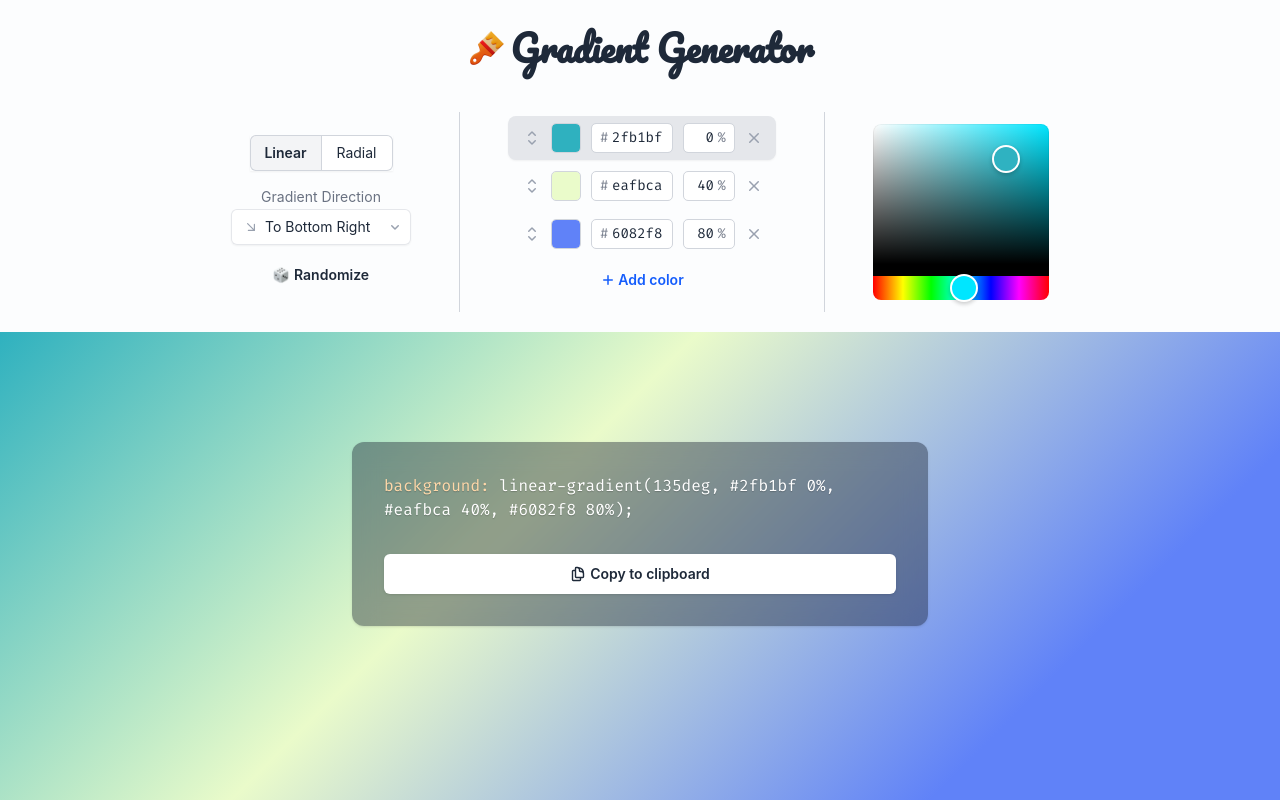
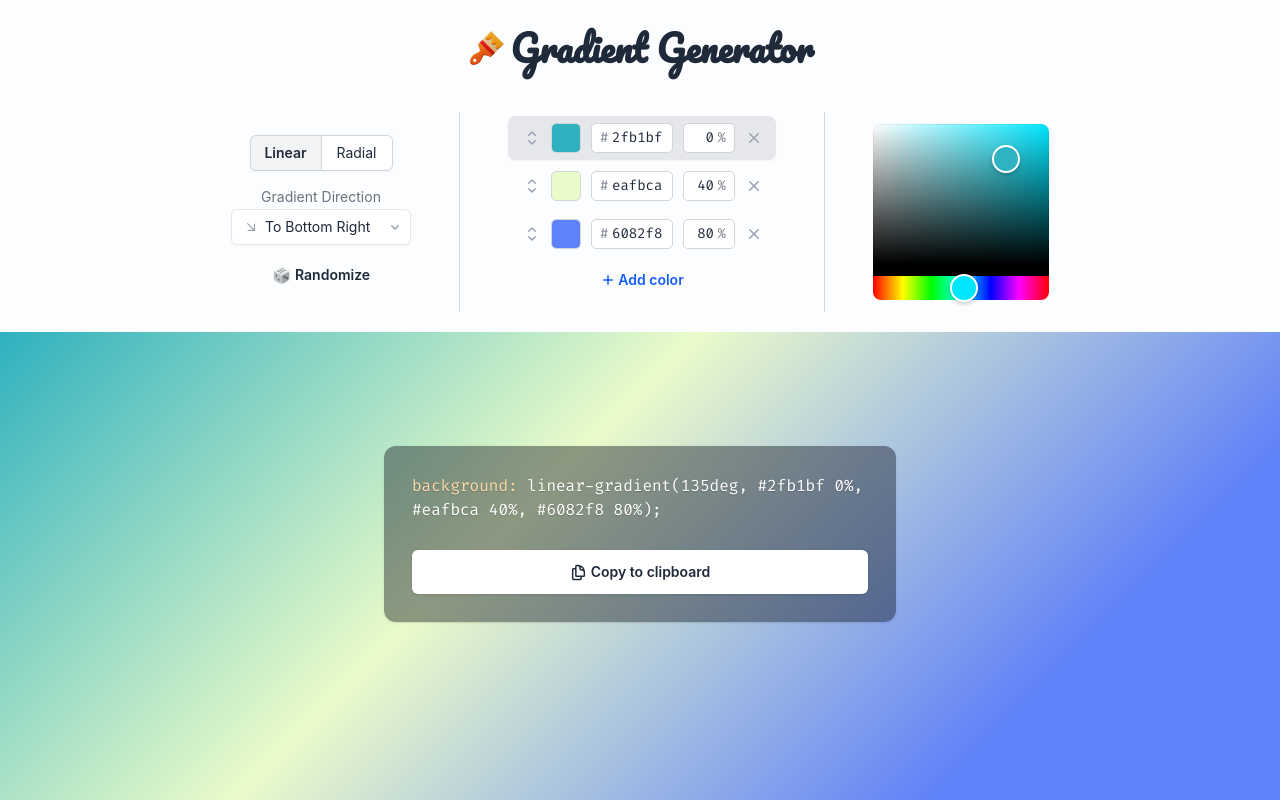
Before and after one commit to azimmerly/gradient-generator, a React (Vite) app: page / in a window 1280 px wide. Built offline with nearby package versions, Linux system fonts and the light colour scheme.

Commit message:
Style updates

```diff
--- a/src/components/ColorStop.tsx
+++ b/src/components/ColorStop.tsx
@@ -122,7 +122,6 @@ export const ColorStop = ({ stop }: ColorStopProps) => {
         )}
       >
         <XMarkIcon
-          strokeWidth={2}
           className={twMerge(
             "size-5 transition",
             disableRemove
--- a/src/components/ColorStops.tsx
+++ b/src/components/ColorStops.tsx
@@ -56,7 +56,7 @@ export const ColorStops = () => {
           onClick={addStop}
           className="mt-2 flex w-fit cursor-pointer items-center gap-0.5 text-sm font-semibold text-blue-600 transition-opacity hover:opacity-80 lg:mt-2.5"
         >
-          <PlusIcon strokeWidth={2} className="size-4" />
+          <PlusIcon className="size-4" />
           Add color
         </Button>
       )}
--- a/src/components/GradientPreview.tsx
+++ b/src/components/GradientPreview.tsx
@@ -24,9 +24,9 @@ export const GradientPreview = () => {
   return (
     <div
       style={{ background: gradientCSS }}
-      className="grid min-h-110 w-full flex-1 place-items-center p-2"
+      className="grid min-h-110 w-full flex-1 place-items-center p-2.5"
     >
-      <div className="-mt-8 flex max-w-xl flex-col items-center gap-4 rounded-xl bg-gray-900/40 p-4 shadow backdrop-blur-md lg:-mt-16 lg:gap-8 lg:p-8">
+      <div className="-mt-8 flex max-w-lg flex-col items-center gap-4 rounded-xl bg-gray-950/40 p-4.5 shadow backdrop-blur-md lg:-mt-16 lg:gap-7 lg:p-7">
         <pre className="font-code text-[15px] font-medium text-wrap text-shadow-xs lg:text-base">
           <span className="text-orange-200">background: </span>
           <span className="text-white">{gradientCSS};</span>
@@ -35,20 +35,26 @@ export const GradientPreview = () => {
           onClick={handleCopy}
           disabled={copied}
           className={twMerge(
-            "flex w-full transform-gpu items-center justify-center gap-1 rounded-md py-2.5 text-[13px] font-semibold shadow transition will-change-transform hover:scale-101 lg:text-sm",
+            "flex w-full transform-gpu items-center justify-center gap-1 rounded-md bg-white px-6 py-2.5 text-[13px] font-semibold shadow transition will-change-transform lg:py-3 lg:text-sm",
             copied
-              ? "animate-scale-bounce cursor-default bg-white/80 text-gray-600"
-              : "cursor-pointer bg-white active:scale-99",
+              ? "animate-scale-bounce cursor-default opacity-92"
+              : "cursor-pointer hover:opacity-92 active:scale-99",
           )}
         >
           {copied ? (
             <>
-              <CheckCircleIcon strokeWidth={2.5} className="size-4" />
+              <CheckCircleIcon
+                strokeWidth={2.5}
+                className="size-[17px] text-emerald-500"
+              />
               Copied CSS code!
             </>
           ) : (
             <>
-              <DocumentDuplicateIcon strokeWidth={2.1} className="size-4" />
+              <DocumentDuplicateIcon
+                strokeWidth={2.1}
+                className="size-[17px]"
+              />
               Copy to clipboard
             </>
           )}
--- a/src/components/RandomizeButton.tsx
+++ b/src/components/RandomizeButton.tsx
@@ -44,10 +44,11 @@ export const RandomizeButton = () => {
       )}
     >
       <img
-        alt="dice"
+        alt=""
+        aria-hidden="true"
         src={diceImage}
         className={twMerge(
-          "size-4.5 transform-gpu will-change-transform",
+          "size-[19px] transform-gpu will-change-transform",
           busy && "animate-shake",
         )}
       />
```
Also changed, not shown: package.json (+4 -4 lines), 1 other file (tests, documents, lock files or other folders).
